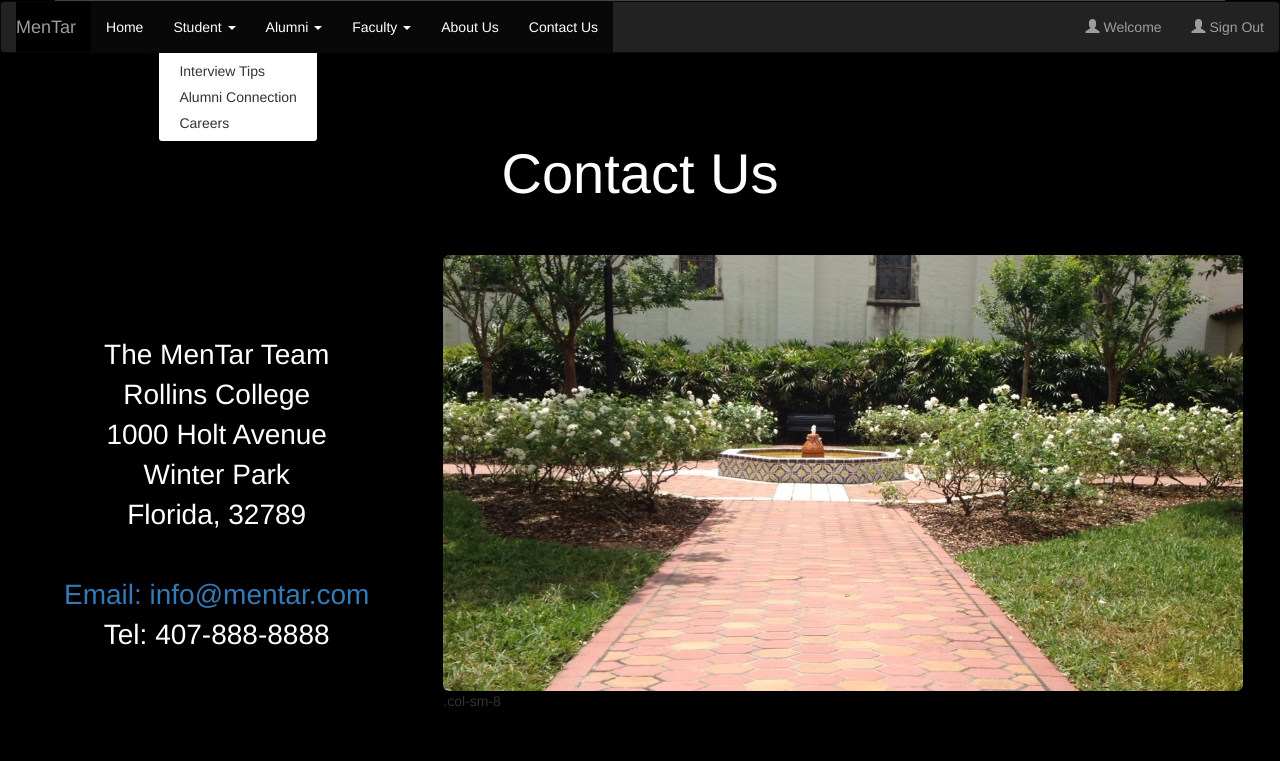
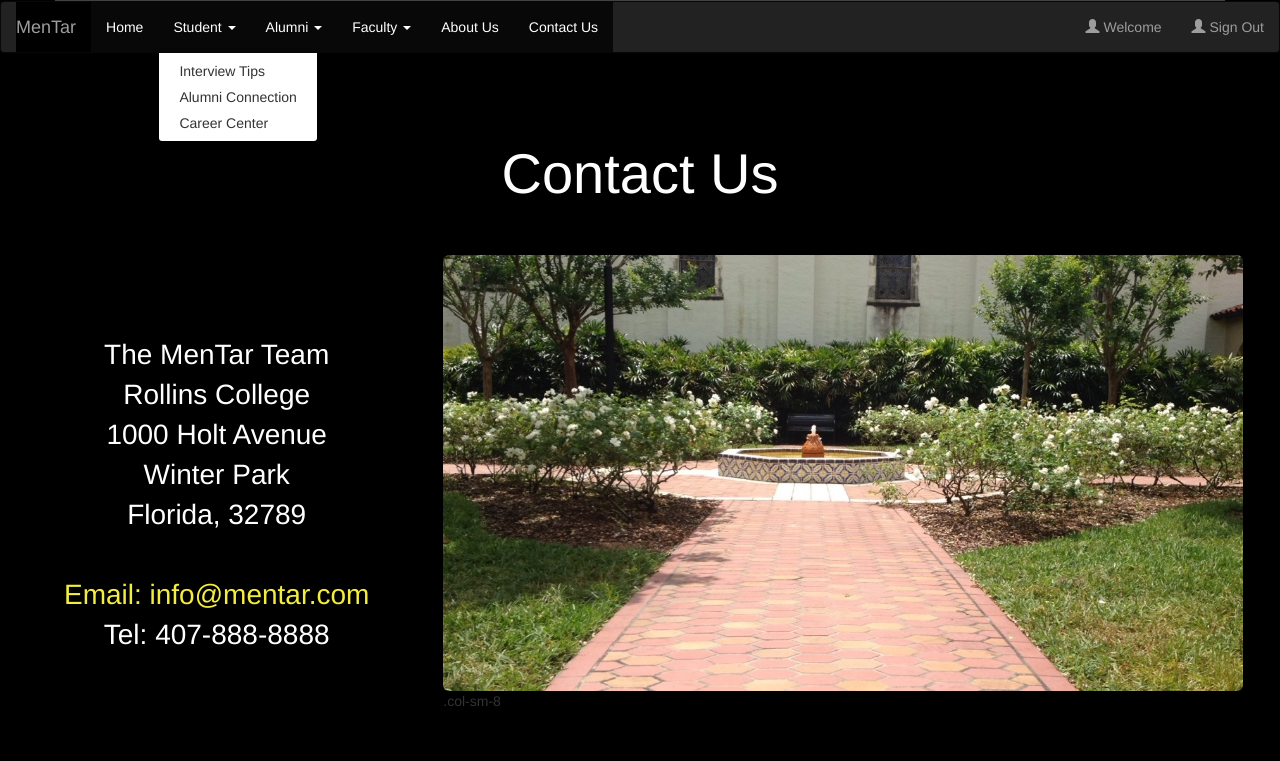
Before and after one commit to carlosrehu/mentar, a Flask app: page /contactus in a window 1280 px wide, after a click on "Student". Shown: the part 459-1220 px from the top of the page. Run offline with Flask 2, Linux system fonts and the light colour scheme; the visitor is signed in with stand-in values (Sample User, id 1); data that the repository does not hold is empty; some libraries are stand-ins or nearby versions.

Commit message:
Worked on functionality

```diff
--- a/app/templates/careeropportunities.html
+++ b/app/templates/careeropportunities.html
@@ -90,7 +90,7 @@
            <li><a href="/profilepage"><span class="glyphicon glyphicon-user"></span> Welcome {{ name[0] }}</a></li>
            <li><a href="/postaquestion"></span>  {{profile[0] }}</a></li>
           <li><a href="/signinpage"><span class="glyphicon glyphicon-user"></span> Sign Out </a></li>
-        </ul>-->
+        </ul>
       </div>
     </nav>
 
--- a/app/templates/contactus.html
+++ b/app/templates/contactus.html
@@ -1,7 +1,5 @@
 +<!DOCTYPE html>
 <html lang="en">
-
-<!--BootStrap-->
 <head>
   <title>Contact Us</title>
   <meta charset="utf-8">
@@ -26,7 +24,6 @@
       <!--<p style="text-align:right; color:white">Making the transition easier!!</p>-->
     </div>
   </div>
-
 <!-- CSS code for the header-->
   <style>
   .container {
@@ -58,21 +55,21 @@
         <ul class="dropdown-menu">
           <li><a href="/interviewtipsstudent">Interview Tips</a></li>
           <li><a href="/alumniconnection">Alumni Connection</a></li>
-          <li><a href="/careeropportunities">Careers</a></li>
+          <li><a href="/careeropportunities">Career Center</a></li>
         </ul>
       </li>
       <li class="dropdown active"><a class="dropdown-toggle" data-toggle="dropdown"<a href="#">Alumni <span class="caret"></span></a>
           <ul class="dropdown-menu">
             <li><a href="/alumnipostquestion">Post Interview Tips</a></li>
             <li><a href="/studentconnect">Student Connection</a></li>
-            <li><a href="/alumnijobpost">PostCareers</a></li>
+            <li><a href="/alumnijobpost">Post Careers</a></li>
           </ul>
       </li>
       <li class="dropdown active"><a class="dropdown-toggle" data-toggle="dropdown"<a href="#">Faculty <span class="caret"></span></a>
           <ul class="dropdown-menu">
             <li><a href="/underconstruction">Post Interview Tips</a></li>
             <li><a href="/underconstruction">Student Connection</a></li>
-            <li><a href="/underconstruction">PostCareers</a></li>
+            <li><a href="/underconstruction">Post Careers</a></li>
           </ul>
       </li>
       <li class="active"><a href="/aboutus">About Us</a></li>
@@ -94,9 +91,15 @@
 }
 </style>
 
-    <!--MenTar Contact Information-->
+<!--css code for links-->
+<style>
+.link-color{
+  color:#F3EC42;
+}
+</style>
+
     <div class="row">
-      <h2 style="text-align:center; color:white; font-size:400%"> Contact Us</h2>
+      <h2 style="text-align:center; color:white; font-size:400%">Contact Us</h2>
       <br>
       <br>
         <div class="col-sm-4"><p style="text-align:center; color: white; font-size:200%"><br>
@@ -105,7 +108,7 @@
           Winter Park<br> Florida, 32789
           <br>
           <br>
-          <a href="#">Email: info@mentar.com</a>
+          <a href="#" class="link-color">Email: info@mentar.com</a>
           <br>
           Tel: 407-888-8888
         </div>
```
Also changed, not shown: app/templates/partfulltime.html (+11 -0 lines).
